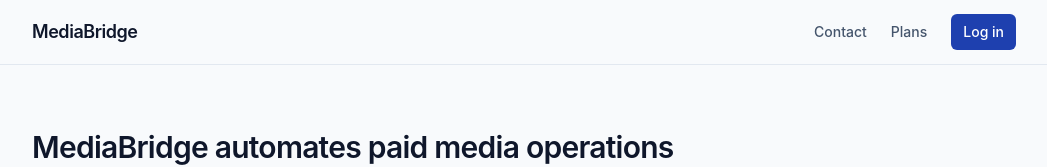
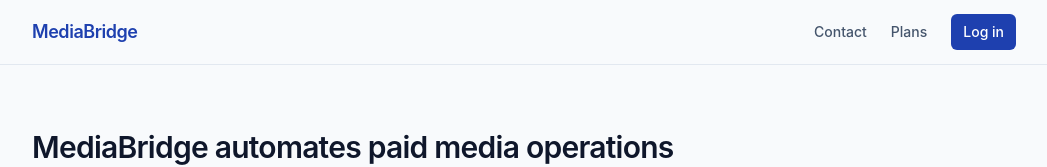
Before and after one commit to zpazar/mediabridge-site, a Next.js app: page / in a window 1280 px wide. Shown: the top 167 px of the page, without its empty margins (116-1163 px from the left). Built offline with nearby package versions, Linux system fonts and the light colour scheme.

Commit message:
Color the MediaBridge logo with brand blue instead of slate

```diff
--- a/app/layout.tsx
+++ b/app/layout.tsx
@@ -30,7 +30,7 @@
           <div className="mx-auto flex h-16 max-w-5xl items-center justify-between gap-4 px-5">
             <Link
               href="/"
-              className="text-lg font-semibold tracking-tight text-slate-900 hover:no-underline dark:text-slate-100"
+              className="text-lg font-semibold tracking-tight text-[#1e40af] hover:no-underline dark:text-blue-400"
             >
               MediaBridge
             </Link>
```
